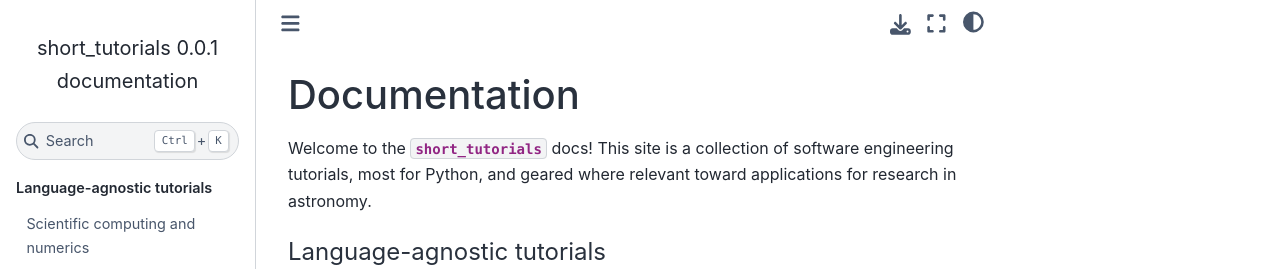
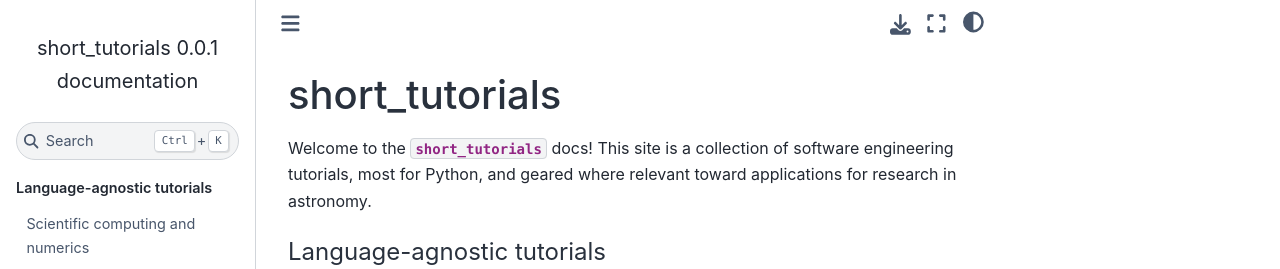
Before and after one commit to CCA-Software-Group/short_tutorials, a Sphinx documentation site: the page built from docs/index.rst, in a window 1280 px wide and 1226 px high. Shown: the top 269 px of the window. Built offline with Sphinx 7.4.7 and the Sphinx Book theme 1.1.4, drawn with Linux system fonts in a browser that asks for light colours; pages that are not in the unit, such as notebooks, are missing from menus.

Commit message:
change landing page title

```diff
--- a/docs/index.rst
+++ b/docs/index.rst
@@ -1,5 +1,5 @@
-Documentation
-=============
+short_tutorials
+===============
 
 Welcome to the `short_tutorials` docs! This site is a collection of software engineering
 tutorials, most for Python, and geared where relevant toward applications for research
```
